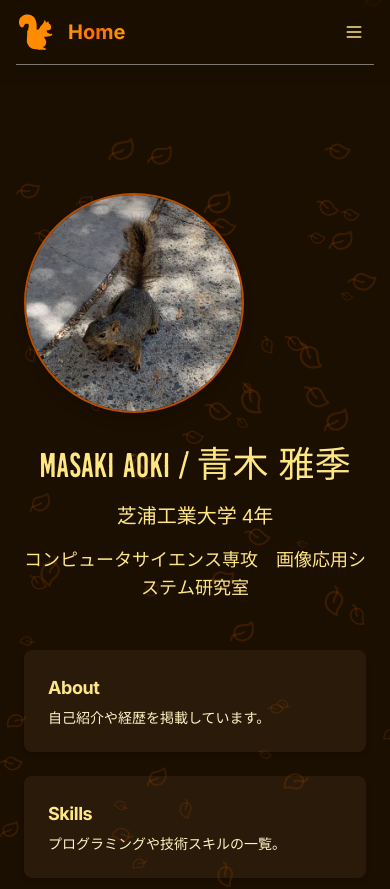
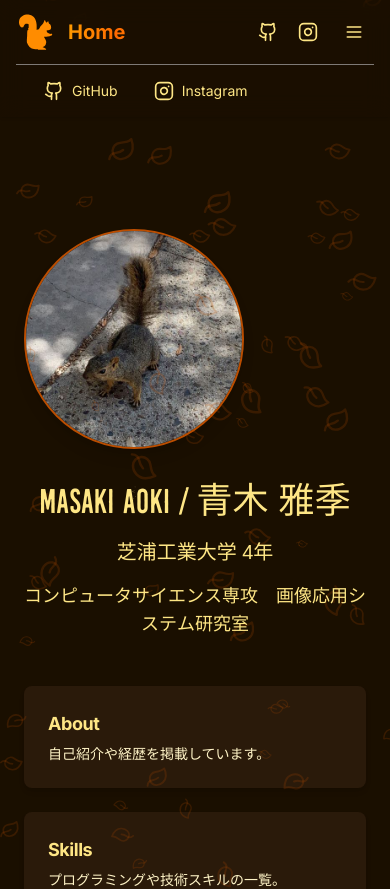
Before and after one commit to bp22013/Plofile_ver2, a Next.js app: page / in a window 390 px wide. Shown: the top 889 px of the page. Built offline with nearby package versions, Linux system fonts and the light colour scheme; a web font is replaced by a local one.

Commit message:
skillsページを改善

```diff
--- a/src/app/components/navBar.tsx
+++ b/src/app/components/navBar.tsx
@@ -3,7 +3,7 @@
 'use client';
 
 import React from 'react';
-import { Home, Laptop, ContactRound, BookText, Phone, Menu } from 'lucide-react';
+import { Home, Laptop, ContactRound, BookText, Phone, Menu, Github, Instagram } from 'lucide-react';
 import { NabvarIcon } from './Icons/NavbarIcon';
 import { usePathname } from 'next/navigation';
 
@@ -14,11 +14,17 @@ interface NavItemProps {
     Title: string;
 }
 
+type SocialItem = {
+    href: string;
+    label: string;
+    Icon: React.ComponentType<React.SVGProps<SVGSVGElement>>;
+};
+
 export const Navbar = () => {
     const pathname: string = usePathname();
 
     const ManuItems: NavItemProps[] = [
-        { Link: '/', Display: 'Home', Icon: <Home className="w-4 h-4" />, Title: 'Home' },
+        { Link: '/', Display: 'Home', Icon: <Home className="w-4 h-4" />, Title: 'Home　　' },
         {
             Link: '/about',
             Display: 'About',
@@ -29,13 +35,13 @@ export const Navbar = () => {
             Link: '/skills',
             Display: 'Skills',
             Icon: <Laptop className="w-4 h-4" />,
-            Title: 'Skills',
+            Title: 'Skills　',
         },
         {
             Link: '/works',
             Display: 'works',
             Icon: <BookText className="w-4 h-4" />,
-            Title: 'Works',
+            Title: 'Works　　',
         },
         {
             Link: '/contact',
@@ -45,19 +51,32 @@ export const Navbar = () => {
         },
     ];
 
-    const isActive = (link: string): boolean => {
-        return pathname === link;
-    };
+    // ★ 右側の外部リンクアイコン（必要に応じて追加・変更）
+    const SocialItems: SocialItem[] = [
+        { href: 'https://github.com/bp22013', label: 'GitHub', Icon: Github },
+        {
+            href: 'https://www.instagram.com/ma_sa.0218/?next=%2F',
+            label: 'Instagram',
+            Icon: Instagram,
+        },
+    ];
+
+    const isActive = (link: string): boolean => pathname === link;
 
     const getCurrentPageTitle = (): string => {
         const currentItem = ManuItems.find((item) => item.Link === pathname);
         return currentItem ? currentItem.Title : '';
     };
 
+    // アイコンの共通スタイル
+    const iconBtn =
+        'p-2 rounded-lg text-amber-200 hover:text-amber-100/90 hover:bg-[#8b4513]/50 transition-colors';
+
     return (
         <nav className="bg-[#1A0F00]/50 backdrop-blur-md shadow-sm sticky top-0 z-50">
             <div className="max-w-7xl mx-auto px-4 sm:px-6 lg:px-8">
                 <div className="flex justify-between items-center h-16">
+                    {/* 左：ロゴ＋現在ページ名 */}
                     <div className="flex items-center space-x-3">
                         <div className="flex items-center justify-center w-10 h-10 rounded-lg">
                             <NabvarIcon />
@@ -67,6 +86,7 @@ export const Navbar = () => {
                         </span>
                     </div>
 
+                    {/* 中央：PC用ナビ */}
                     <div className="hidden md:flex items-center space-x-1">
                         {ManuItems.map((item) => (
                             <a
@@ -84,15 +104,62 @@ export const Navbar = () => {
                         ))}
                     </div>
 
-                    <div className="md:hidden">
-                        <button className="flex items-center justify-center w-10 h-10 text-amber-200 hover:text-amber-100/80 hover:bg-amber-50/70 rounded-lg transition-all duration-200">
+                    {/* 右：PC用 外部リンクアイコン */}
+                    <div className="hidden md:flex items-center gap-2">
+                        {SocialItems.map(({ href, label, Icon }) => (
+                            <a
+                                key={href}
+                                href={href}
+                                target="_blank"
+                                rel="noopener noreferrer"
+                                aria-label={label}
+                                className={iconBtn}
+                                title={label}
+                            >
+                                <Icon className="w-4 h-4" />
+                            </a>
+                        ))}
+                    </div>
+
+                    {/* 右：モバイル用（アイコン + ハンバーガー） */}
+                    <div className="md:hidden flex items-center gap-1">
+                        {SocialItems.map(({ href, label, Icon }) => (
+                            <a
+                                key={href}
+                                href={href}
+                                target="_blank"
+                                rel="noopener noreferrer"
+                                aria-label={label}
+                                className={iconBtn}
+                                title={label}
+                            >
+                                <Icon className="w-5 h-5" />
+                            </a>
+                        ))}
+                        <button className="flex items-center justify-center w-10 h-10 text-amber-200 hover:text-amber-100/80 hover:bg-amber-50/70 rounded-lg transition-all duration-200 ml-1">
                             <Menu className="w-5 h-5" />
                         </button>
                     </div>
                 </div>
 
+                {/* モバイルの折りたたみ領域：外部リンクを置くスペース */}
                 <div className="md:hidden border-t border-gray-200/50">
-                    <div className="px-4 py-2 space-y-1"></div>
+                    <div className="px-4 py-2 space-y-1">
+                        <div className="flex items-center gap-3">
+                            {SocialItems.map(({ href, label, Icon }) => (
+                                <a
+                                    key={href}
+                                    href={href}
+                                    target="_blank"
+                                    rel="noopener noreferrer"
+                                    className="inline-flex items-center gap-2 px-3 py-2 rounded-lg text-amber-200 hover:text-amber-100/90 hover:bg-[#8b4513]/50 transition-colors"
+                                >
+                                    <Icon className="w-5 h-5" />
+                                    <span className="text-sm">{label}</span>
+                                </a>
+                            ))}
+                        </div>
+                    </div>
                 </div>
             </div>
         </nav>
```
